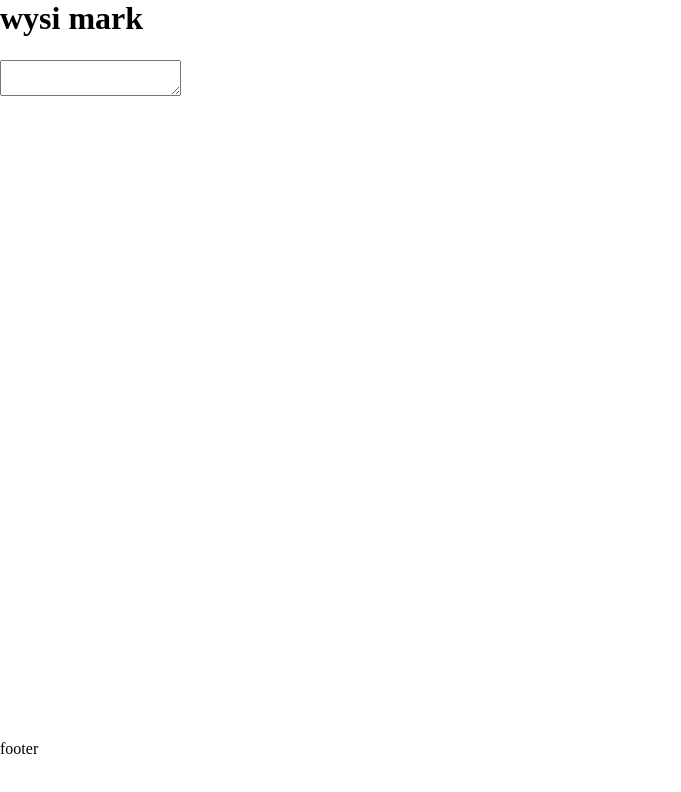
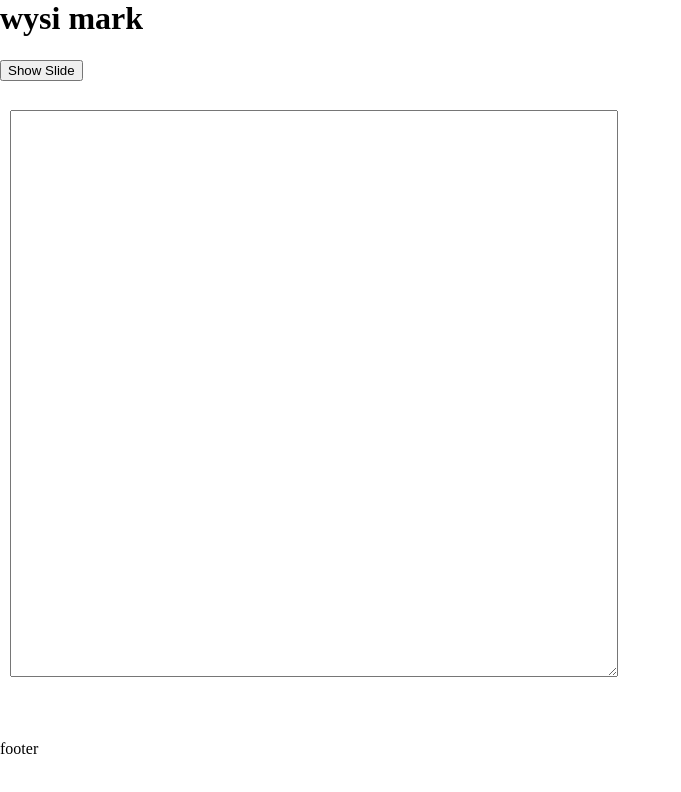
Before and after one commit to dailyjs-white-ox/wysi-mark-svelte, a SvelteKit app: page / in a window 1280 px wide. Shown: the top 792 px of the page, without its empty margins (0-681 px from the left). Built offline with nearby package versions, Linux system fonts and the light colour scheme.

Commit message:
Add Slide component

```diff
--- a/src/routes/+page.svelte
+++ b/src/routes/+page.svelte
@@ -4,9 +4,18 @@
 	import remarkRehype from 'remark-rehype';
 	import rehypeSanitize from 'rehype-sanitize';
 	import rehypeStringify from 'rehype-stringify';
+	import Slide from './Slide.svelte';
 
 	let source = '';
 	let previewHtml = '';
+	let slideMode = false;
+
+	function handleClickShowSlide() {
+		slideMode = true;
+	}
+	function handleClickCloseSlide() {
+		slideMode = false;
+	}
 
 	async function generatePreview(source: string) {
 		return await unified()
@@ -23,18 +32,33 @@
 	})();
 </script>
 
+{#if slideMode}
+	<Slide on:clickCloseSlide={handleClickCloseSlide} bind:previewHtml />
+{:else}
+	<nav class="navigator">
+		<button on:click={handleClickShowSlide}>Show Slide</button>
+	</nav>
 	<section class="editor">
 		<textarea bind:value={source} />
 	</section>
 	<section class="preview">
 		{@html previewHtml}
 	</section>
+{/if}
 
 <style>
+	.navigator {
+		grid-area: 1 / 1 / 2 / -1;
+	}
 	.editor {
-		grid-area: 1 / 1 / 2 / 3;
+		grid-area: 2 / 1 / 3 / 3;
 	}
 	.preview {
-		grid-area: 1 / 3 / 2 / 5;
+		grid-area: 2 / 3 / 3 / 5;
+	}
+	textarea {
+		height: 90%;
+		width: 95%;
+		margin: 0px 10px;
 	}
 </style>
--- /dev/null
+++ b/src/routes/Slide.svelte
@@ -0,0 +1,34 @@
+<script lang="ts">
+	import { createEventDispatcher } from 'svelte';
+	export let previewHtml: string;
+
+	const dispatch = createEventDispatcher();
+
+	function handleClickCloseSlide() {
+		dispatch('clickCloseSlide');
+	}
+</script>
+
+<div class="slide">
+	<nav class="navigator">
+		<button on:click={handleClickCloseSlide}>close slide</button>
+	</nav>
+	<section>
+		{@html previewHtml}
+	</section>
+</div>
+
+<style>
+	.navigator {
+		padding: 8px;
+		border-bottom: 1px dashed gray;
+	}
+	.slide {
+		position: absolute;
+		left: 0px;
+		right: 0px;
+		top: 0px;
+		bottom: 0px;
+		background-color: white;
+	}
+</style>
```
Lines whose indentation alone changed are shown as unchanged.
